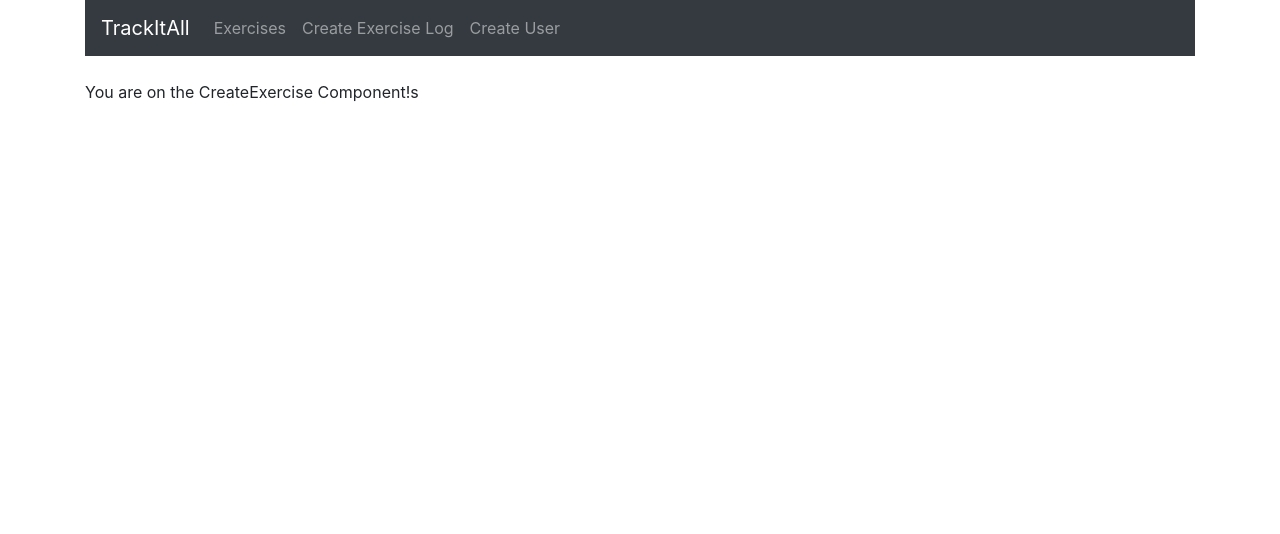
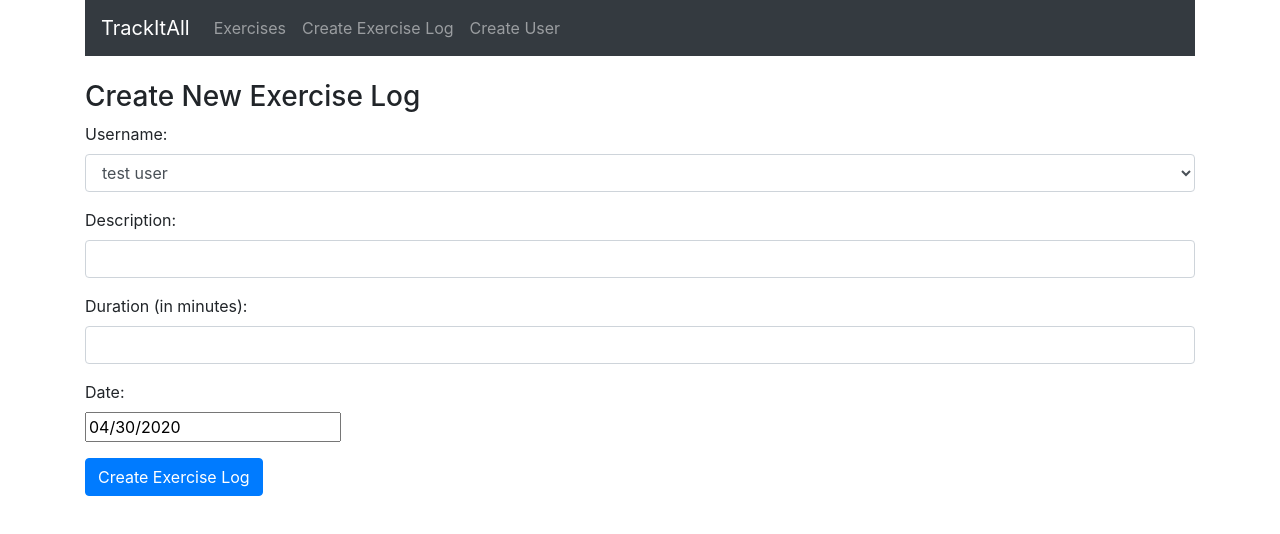
Before and after one commit to vmanav/ext-app, a React (Create React App) app: page /create in a window 1280 px wide. Shown: the top 534 px of the page. Built offline with nearby package versions, Linux system fonts and the light colour scheme.

Commit message:
Create Exercise Component Done

```diff
--- a/package.json
+++ b/package.json
@@ -8,6 +8,7 @@
     "@testing-library/user-event": "^7.2.1",
     "bootstrap": "^4.4.1",
     "react": "^16.13.1",
+    "react-datepicker": "^2.14.1",
     "react-dom": "^16.13.1",
     "react-router-dom": "^5.1.2",
     "react-scripts": "3.4.1"
--- a/src/components/CreateExercise.js
+++ b/src/components/CreateExercise.js
@@ -1,12 +1,133 @@
 import React, { Component } from 'react';
+import DatePicker from 'react-datepicker';
+import "react-datepicker/dist/react-datepicker.css";
 
 class CreateExercise extends Component {
 
+    constructor(props) {
+        super(props);
+        this.state = {
+            username: '',
+            description: '',
+            duration: '',
+            date: new Date(),
+            users: []
+        }
+        this.handleUsernameChange = this.handleUsernameChange.bind(this);
+        this.handleDescriptionChange = this.handleDescriptionChange.bind(this);
+        this.handlDurationChange = this.handlDurationChange.bind(this);
+        this.handleDateChange = this.handleDateChange.bind(this);
+        this.handleFormSubmit = this.handleFormSubmit.bind(this);
+
+    }
+
+    componentDidMount() {
+        this.setState({
+            users: ['test user'],
+            username: 'test user'
+        })
+    }
+
+    handleUsernameChange(event) {
+        console.log("onChange Handler function INCOKED");
+        this.setState({
+            username: event.target.value
+        })
+    }
+
+    handleDescriptionChange(event) {
+        console.log("onChange Handler function INCOKED");
+        this.setState({
+            description: event.target.value
+        })
+    }
+
+    handlDurationChange(event) {
+        console.log("onChange Handler function INCOKED");
+        this.setState({
+            duration: event.target.value
+        })
+    }
+
+    handleDateChange(newDate) {
+        console.log("onChange Handler function INCOKED");
+        this.setState({
+            date: newDate,
+        })
+    }
+
+    handleFormSubmit(event) {
+        event.preventDefault();
+
+        const exercise = {
+            username: this.state.username,
+            description: this.state.description,
+            duration: this.state.duration,
+            date: this.state.date,
+        }
+        console.log("New Exercise => ", exercise);
+
+        window.location = '/';
+    }
 
     render() {
         return (
             <div>
-                <p>You are on the CreateExercise Component!s</p>
+                <h3>Create New Exercise Log</h3>
+                <form onSubmit={this.handleFormSubmit}>
+                    <div className="form-group">
+                        <label>Username: </label>
+                        <select ref="userInput"
+                            required
+                            className="form-control"
+                            value={this.state.username}
+                            onChange={this.handleUsernameChange}>
+                            {
+                                this.state.users.map((user) => {
+                                    return (
+                                        <option
+                                            key={user}
+                                            value={user}
+                                        >
+                                            {user}
+                                        </option>
+                                    );
+                                })
+                            }
+                        </select>
+                    </div>
+                    <div className="form-group">
+                        <label>Description: </label>
+                        <input type="text"
+                            required
+                            className="form-control"
+                            value={this.state.description}
+                            onChange={this.handleDescriptionChange}
+                        />
+                    </div>
+                    <div className="form-group">
+                        <label>Duration (in minutes): </label>
+                        <input
+                            type="text"
+                            className="form-control"
+                            value={this.state.duration}
+                            onChange={this.handlDurationChange}
+                        />
+                    </div>
+                    <div className="form-group">
+                        <label>Date: </label>
+                        <div>
+                            <DatePicker
+                                selected={this.state.date}
+                                onChange={this.handleDateChange}
+                            />
+                        </div>
+                    </div>
+
+                    <div className="form-group">
+                        <input type="submit" value="Create Exercise Log" className="btn btn-primary" />
+                    </div>
+                </form>
             </div>
         )
     }
--- a/src/components/CreateUser.js
+++ b/src/components/CreateUser.js
@@ -3,13 +3,6 @@ import React, { Component } from 'react';
 class CreateUser extends Component {
 
 
-    render() {
-        return (
-            <div>
-                <p>You are on the CreateUser Component!s</p>
-            </div>
-        )
-    }
 }
 
 export default CreateUser;
```
Also changed, not shown: 1 other file (tests, documents, lock files or other folders).
